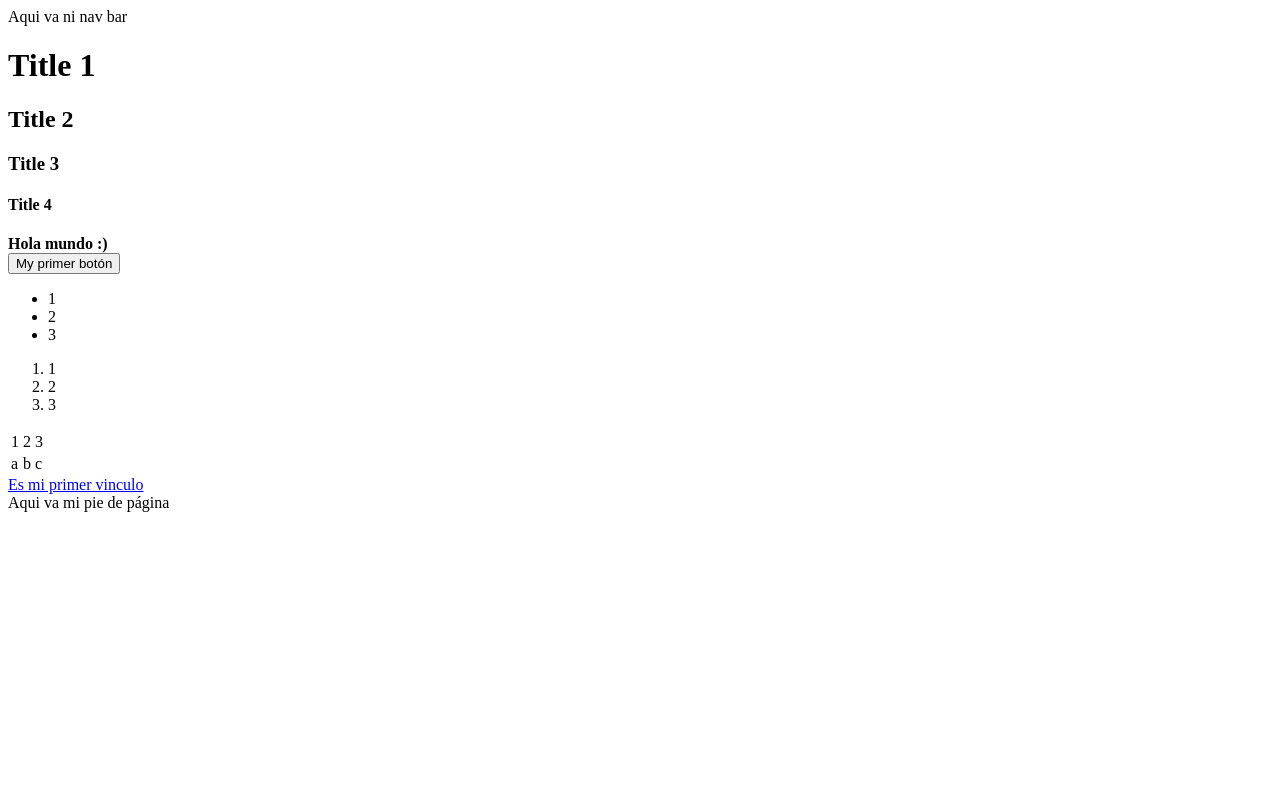
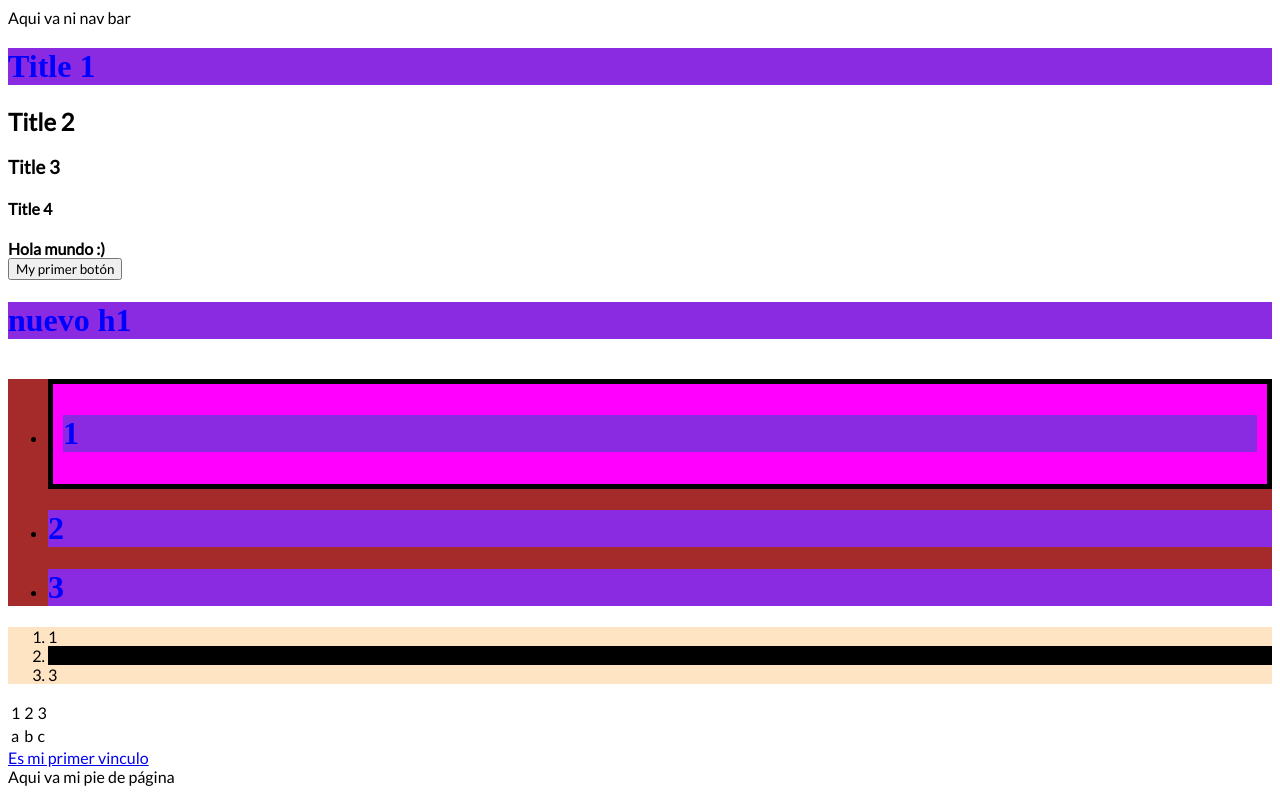
Before and after one commit to omar-devom/cursobasicoweb, a plain HTML site: page index.html in a window 1280 px wide. Drawn offline with Linux system fonts and the light colour scheme; a web font is replaced by a local one.

Commit message:
Class3
class 3

```diff
--- a/index.html
+++ b/index.html
@@ -1,6 +1,13 @@
 <!DOCTYPE html><!--Este es un ejemplo de comentario -->
 <html lang="es">
     <head>
+
+        <link rel="stylesheet"  href="./styles.css"/>
+
+        <link rel="preconnect" href="https://fonts.gstatic.com">
+        <link href="https://fonts.googleapis.com/css2?family=Lato&family=Quattrocento&display=swap" rel="stylesheet">
+
+
         <title>
             Clase de programación | mi primer pagina web :)
         </title>
@@ -31,22 +38,30 @@
             </p>
 
             <div>
-                <ul>
+                <h1> nuevo h1</h1>
+                <ul id ="la-desordenada">
+                    <li class="selected">
+                        <h1>
+                            1
+                        </h1>
+
+                    </li>
+                    <li>
+                        <h1>
+                            2
+                        </h1>
+                    </li>
+                    <li>
+                        <h1>
+                            3
+                        </h1>
+                    </li>
+                </ul>
+                <ol id="la-ordenada" class="item-list">
                     <li>
                         1
-                    </li>
-                    <li>
-                        2
-                    </li>
-                    <li>
-                        3
-                    </li>
-                </ul>
-                <ol>
-                    <li>
-                        1
-                    </li>
-                    <li>
+                    </li >
+                    <li class="selected">
                         2
                     </li>
                     <li>
--- /dev/null
+++ b/styles.css
@@ -0,0 +1,53 @@
+/*
+selector . Es la manera en que mandamos a llamar algun elemento de html
+Hay 3 tipos
+1-id
+2-class
+3-tag html
+*/
+
+*{
+    font-family: 'Lato',  sans-serif,serif;
+}
+
+h1{
+    background-color: blueviolet;
+    color: blue;
+    font-family: 'Quattrocento', serif;
+}
+
+#la-desordenada{
+    background-color: brown;
+}
+
+/*Comienza ejercicio de jerarquia*/
+/*1.id*/
+#la-ordenada{
+    background-color: bisque ;
+}
+
+/*2.class*/
+.item-list{
+    background-color: aqua;
+}
+
+/*tag*/
+ol{
+    background-color: forestgreen;
+}
+
+/*Termina ejercicio de jerarquia*/
+/*EVITAR USAR EL VALOR IMPORTANT PLEASE!!!!!!!!*/
+
+#la-desordenada li.selected{
+    padding: 10px;
+    background-color: magenta;
+    border-color: black ;
+    border-width: 5px;
+    border-style: solid;
+    margin-top: 40px;
+}
+
+#la-ordenada .selected{
+    background-color: black !important;
+}
```
